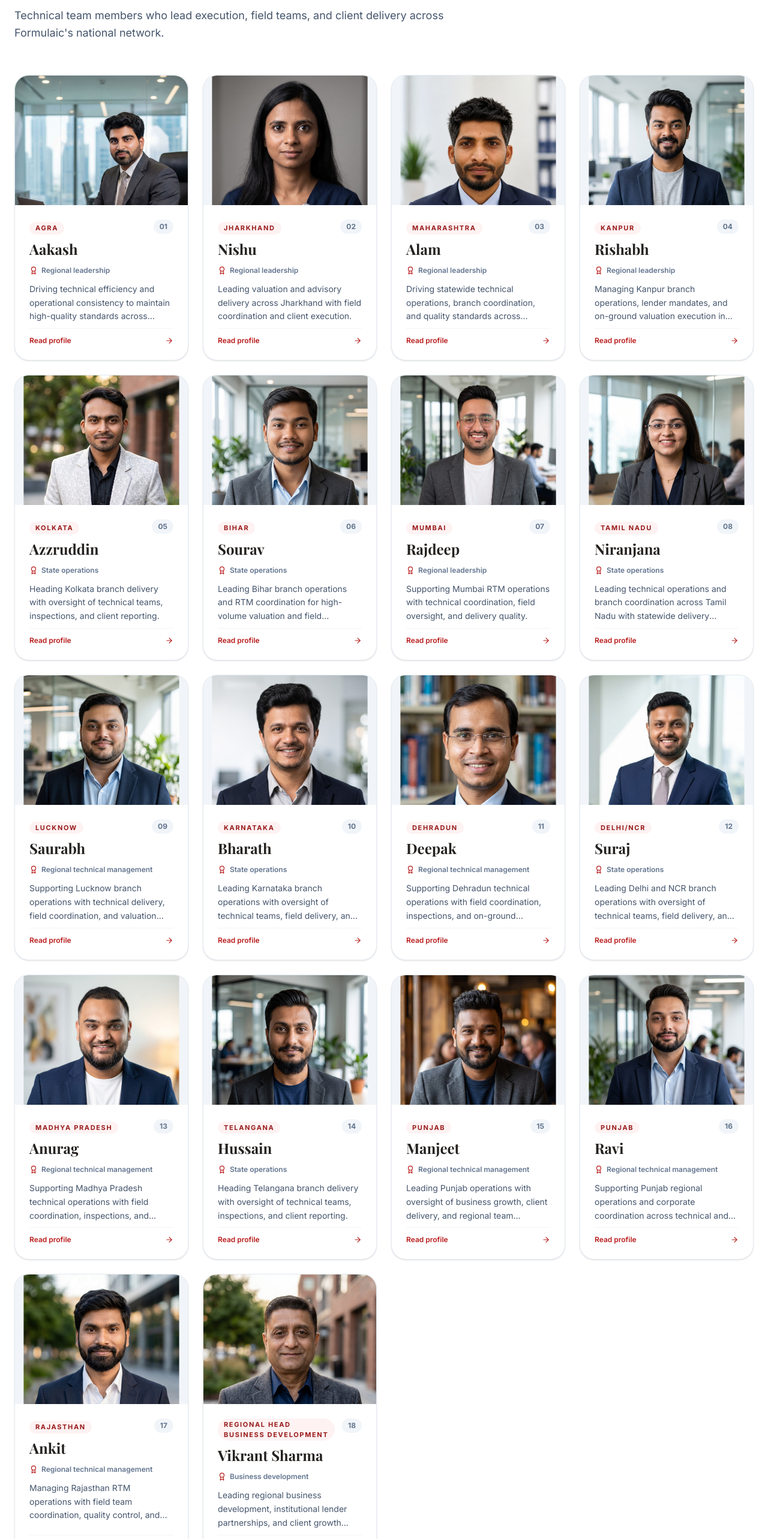
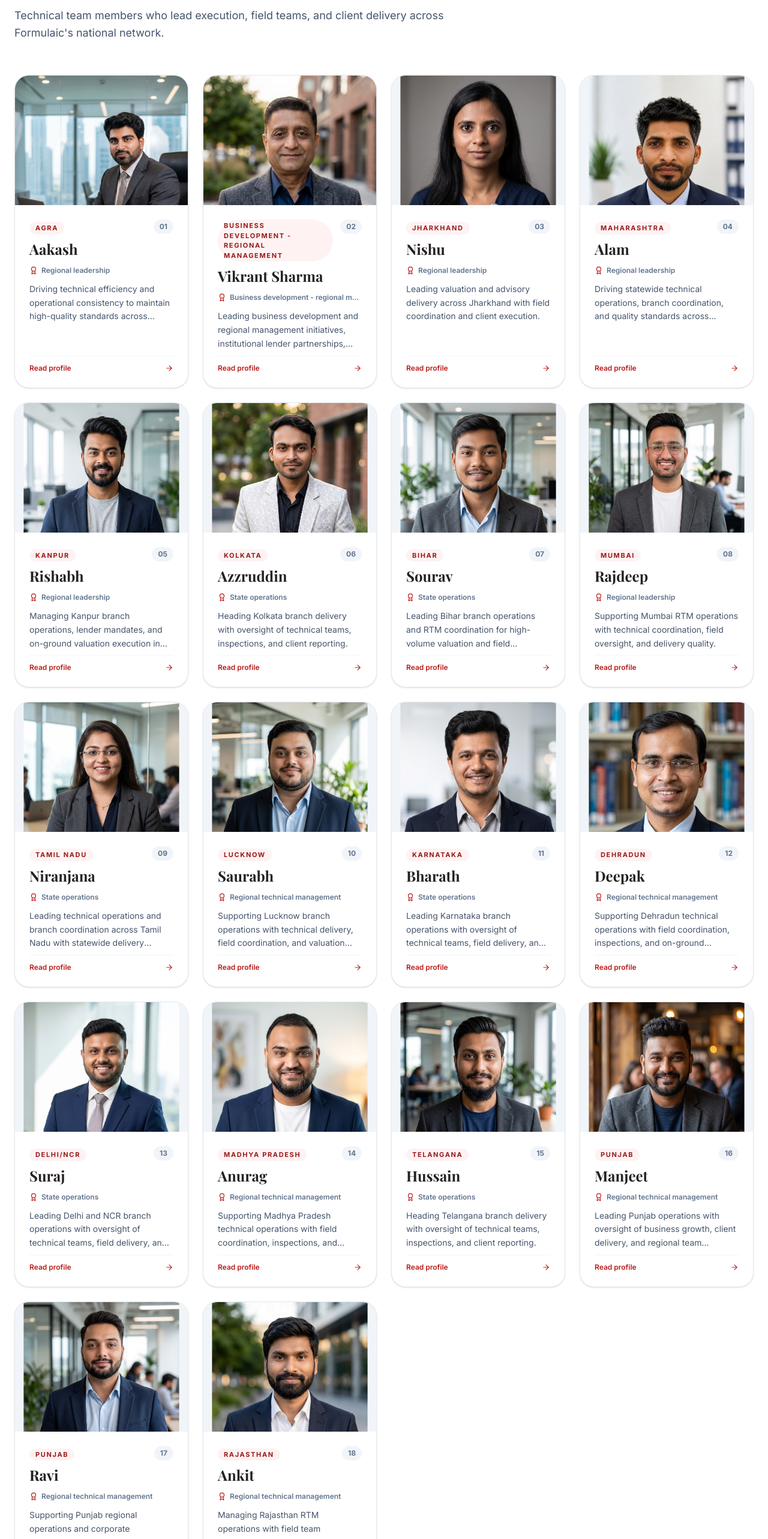
Before and after one commit to Sahilsingh31-del/formulaic-website, a React (Vite) app: page /team in a window 1280 px wide. Shown: the part 6780-9346 px from the top of the page at 60% size. Built offline with nearby package versions, Linux system fonts and the light colour scheme; a web font is replaced by a local one.

Commit message:
Position Vikrant Sharma right after Aakash (Agra) in Technical Team

```diff
--- a/src/pages/Team.tsx
+++ b/src/pages/Team.tsx
@@ -171,6 +171,14 @@ const technicalManagement = [
     photo: '/team/management-08.jpg',
   },
   {
+    name: 'Vikrant Sharma',
+    role: 'Business Development - Regional Management',
+    credentials: 'Business development - regional management',
+    summary: 'Leading business development and regional management initiatives, institutional lender partnerships, and client growth.',
+    photo: '/team/vikrant-sharma.jpg',
+    photoPosition: '50% 12%',
+  },
+  {
     name: 'Nishu',
     role: 'Jharkhand',
     credentials: 'Regional leadership',
@@ -330,14 +338,6 @@ const technicalManagement = [
     photoPosition: '50% 0%',
     photoHeight: '125%',
     photoZoom: 0.9,
-  },
-  {
-    name: 'Vikrant Sharma',
-    role: 'Regional Head Business Development',
-    credentials: 'Business development',
-    summary: 'Leading regional business development, institutional lender partnerships, and client growth initiatives across key markets.',
-    photo: '/team/vikrant-sharma.jpg',
-    photoPosition: '50% 12%',
   },
 ];
 
```
